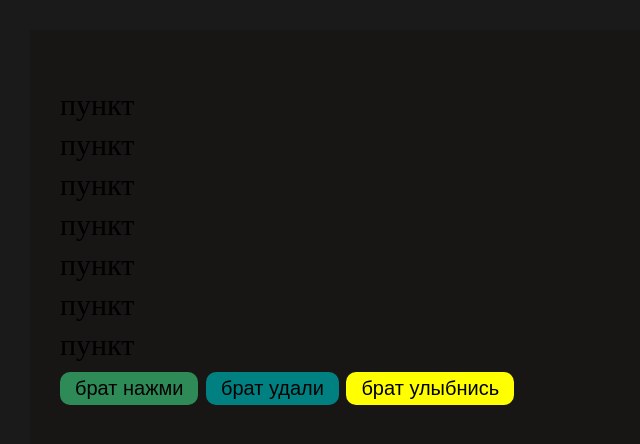
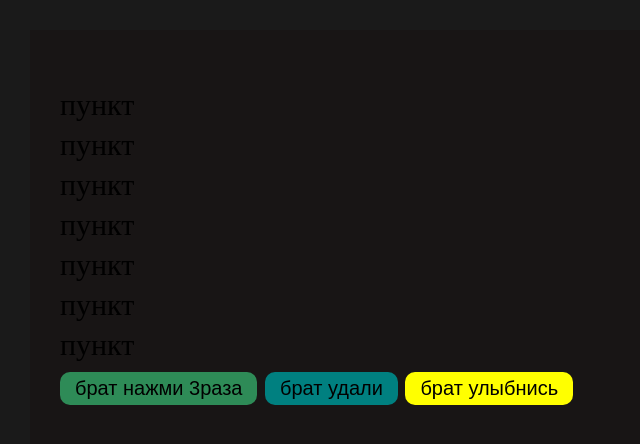
Before and after one commit to ildarVagapov/lesson__21, a plain HTML site: page index.html in a window 1280 px wide. Shown: the whole page, without its empty margins (0-640 px from the left). Drawn offline with Linux system fonts and the light colour scheme.

Commit message:
Update index.html

```diff
--- a/index.html
+++ b/index.html
@@ -22,7 +22,7 @@
 				<li class="some-main__item"> пункт</li>
 				<li class="some-main__item"> пункт</li>
 				<li class="some-main__item"> пункт</li>
-				<button class="btn">брат нажми</button>
+				<button class="btn">брат нажми 3раза</button>
 				<button class="btn2">брат удали</button>
 				<button class="btn3">брат улыбнись</button>
 			</ul>
```
